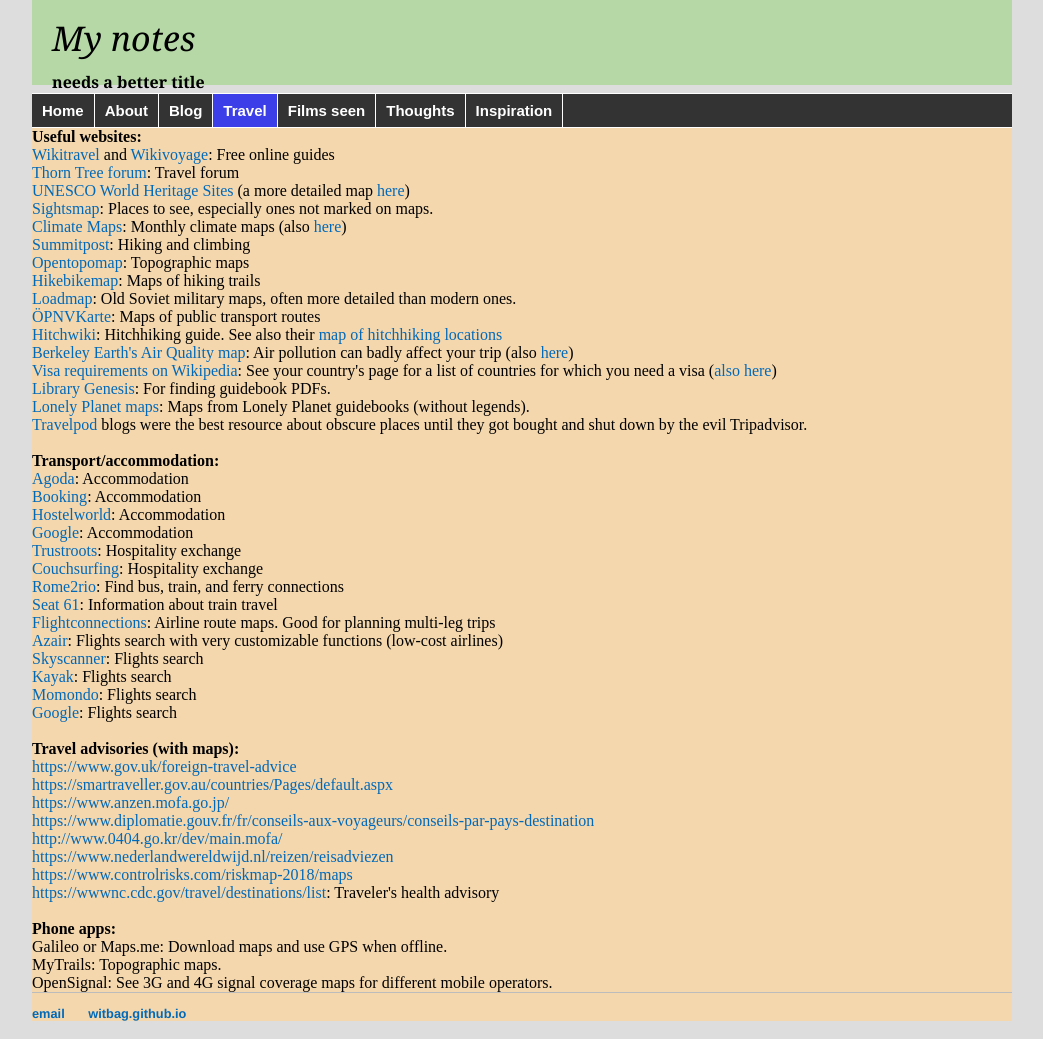
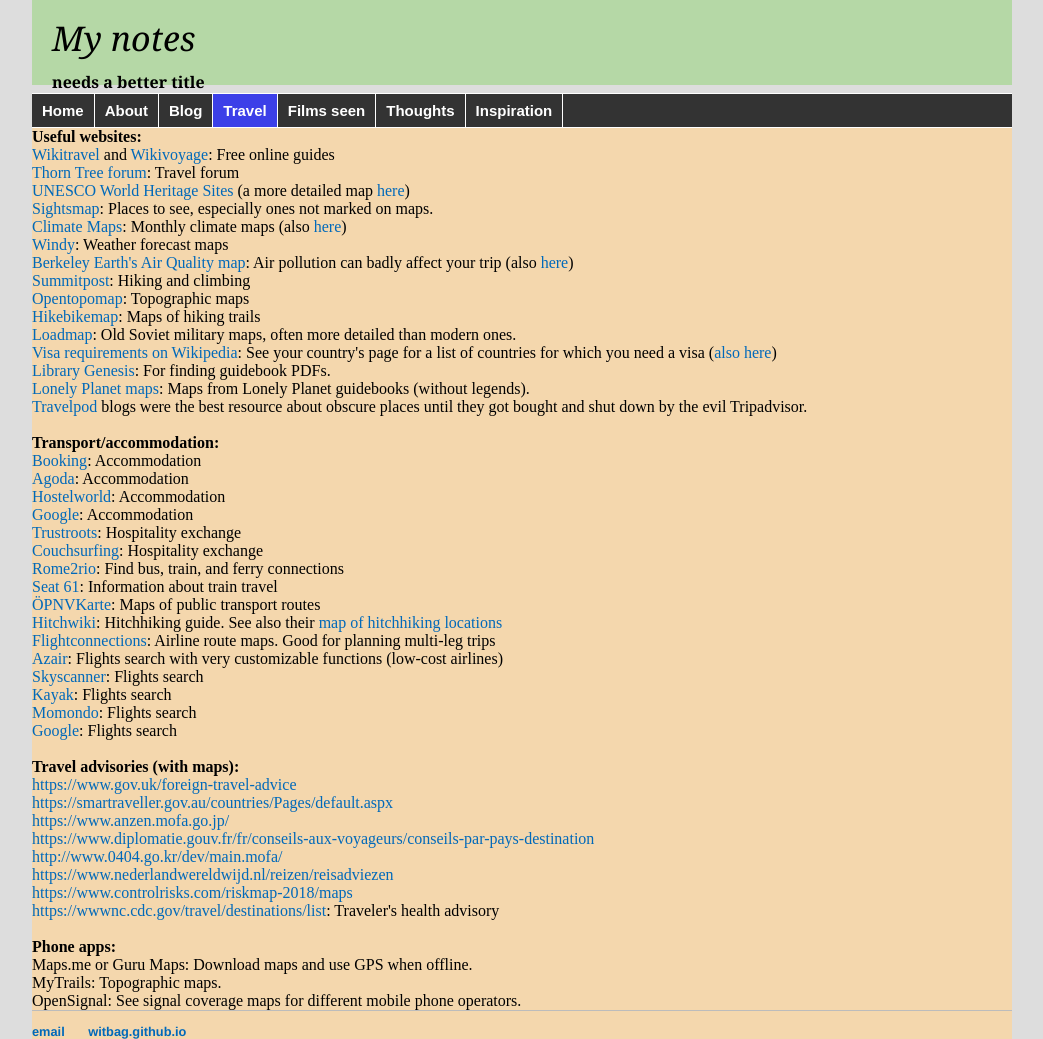
Before and after one commit to witbag/witbag.github.io, a Jekyll site: the page built from travel/resources.html, in a window 1280 px wide. Shown: the whole page, without its empty margins (118-1161 px from the left). Built offline with Jekyll 4.4.1, drawn with Linux system fonts in a browser that asks for light colours.

Commit message:
Update resources.html

```diff
--- a/travel/resources.html
+++ b/travel/resources.html
@@ -10,13 +10,12 @@
 <a href="http://whc.unesco.org/en/list" target=_blank>UNESCO World Heritage Sites</a> (a more detailed map <a href="https://www.worldheritagesite.org/map" target=_blank>here</a>)<br>
 <a href="http://www.sightsmap.com/" target=_blank>Sightsmap</a>: Places to see, especially ones not marked on maps.<br>
 <a href="http://climatemaps.romgens.com/" target=_blank>Climate Maps</a>: Monthly climate maps (also <a href="https://climatereanalyzer.org/reanalysis/monthly_maps/index.php" target=_blank>here</a>)<br>
+<a href="https://www.windy.com/-Temperature-temp" target=_blank>Windy</a>: Weather forecast maps<br>
+<a href="http://berkeleyearth.org/air-quality-real-time-map/" target=_blank>Berkeley Earth's Air Quality map</a>: Air pollution can badly affect your trip (also <a href="http://maps.who.int/airpollution" target=_blank>here</a>)<br>
 <a href="https://www.summitpost.org" target=_blank>Summitpost</a>: Hiking and climbing<br>
 <a href="https://opentopomap.org" target=_blank>Opentopomap</a>: Topographic maps<br>
 <a href="http://hikebikemap.org" target=_blank>Hikebikemap</a>: Maps of hiking trails<br>
 <a href="http://loadmap.net/en" target=_blank>Loadmap</a>: Old Soviet military maps, often more detailed than modern ones.<br>
-<a href="https://www.öpnvkarte.de" target=_blank>ÖPNVKarte</a>: Maps of public transport routes<br>
-<a href="http://hitchwiki.org/en/Main_Page" target=_blank>Hitchwiki</a>: Hitchhiking guide. See also their <a href="http://hitchwiki.org/maps/" target=_blank>map of hitchhiking locations</a><br>
-<a href="http://berkeleyearth.org/air-quality-real-time-map/" target=_blank>Berkeley Earth's Air Quality map</a>: Air pollution can badly affect your trip (also <a href="http://maps.who.int/airpollution" target=_blank>here</a>)<br>
 <a href="https://en.wikipedia.org/wiki/Template:Visa_requirements" target=_blank>Visa requirements on Wikipedia</a>: See your country's page for a list of countries for which you need a visa (<a href="https://www.koreanair.com/global/en/traveling/airport-check-in/visas-passports-immigration-regulation0/timaticweb/" target=_blank>also here</a>)<br>
 <a href="http://gen.lib.rus.ec/" target=_blank>Library Genesis</a>: For finding guidebook PDFs.<br>
 <a href="http://media.lonelyplanet.com/ebookmaps/" target=_blank>Lonely Planet maps</a>: Maps from Lonely Planet guidebooks (without legends).<br>
@@ -24,14 +23,16 @@
 </div>
 <br>
 <b>Transport/accommodation:</b><br>
+<a href="https://www.booking.com" target=_blank>Booking</a>: Accommodation<br>
 <a href="https://www.agoda.com" target=_blank>Agoda</a>: Accommodation<br>
-<a href="https://www.booking.com" target=_blank>Booking</a>: Accommodation<br>
 <a href="https://www.hostelworld.com" target=_blank>Hostelworld</a>: Accommodation<br>
 <a href="https://www.google.com/search?q=hotels&tbm=lcl" target=_blank>Google</a>: Accommodation<br>
 <a href="https://www.trustroots.org" target=_blank>Trustroots</a>: Hospitality exchange<br>
 <a href="https://www.couchsurfing.com" target=_blank>Couchsurfing</a>: Hospitality exchange<br>
 <a href="https://www.rome2rio.com" target=_blank>Rome2rio</a>: Find bus, train, and ferry connections<br>
 <a href="https://www.seat61.com" target=_blank>Seat 61</a>: Information about train travel<br>
+<a href="https://www.öpnvkarte.de" target=_blank>ÖPNVKarte</a>: Maps of public transport routes<br>
+<a href="http://hitchwiki.org/en/Main_Page" target=_blank>Hitchwiki</a>: Hitchhiking guide. See also their <a href="http://hitchwiki.org/maps/" target=_blank>map of hitchhiking locations</a><br>
 <a href="https://www.flightconnections.com" target=_blank>Flightconnections</a>: Airline route maps. Good for planning multi-leg trips<br>
 <a href="http://www.azair.eu" target=_blank>Azair</a>: Flights search with very customizable functions (low-cost airlines)<br>
 <a href="https://www.skyscanner.com" target=_blank>Skyscanner</a>: Flights search<br>
@@ -50,6 +51,6 @@
 <a href="https://wwwnc.cdc.gov/travel/destinations/list" target=_blank>https://wwwnc.cdc.gov/travel/destinations/list</a>: Traveler's health advisory<br>
 <br>
 <b>Phone apps:</b><br>
-Galileo or Maps.me: Download maps and use GPS when offline.<br>
+Maps.me or Guru Maps: Download maps and use GPS when offline.<br>
 MyTrails: Topographic maps.<br>
-OpenSignal: See 3G and 4G signal coverage maps for different mobile operators.<br>
+OpenSignal: See signal coverage maps for different mobile phone operators.<br>
```
